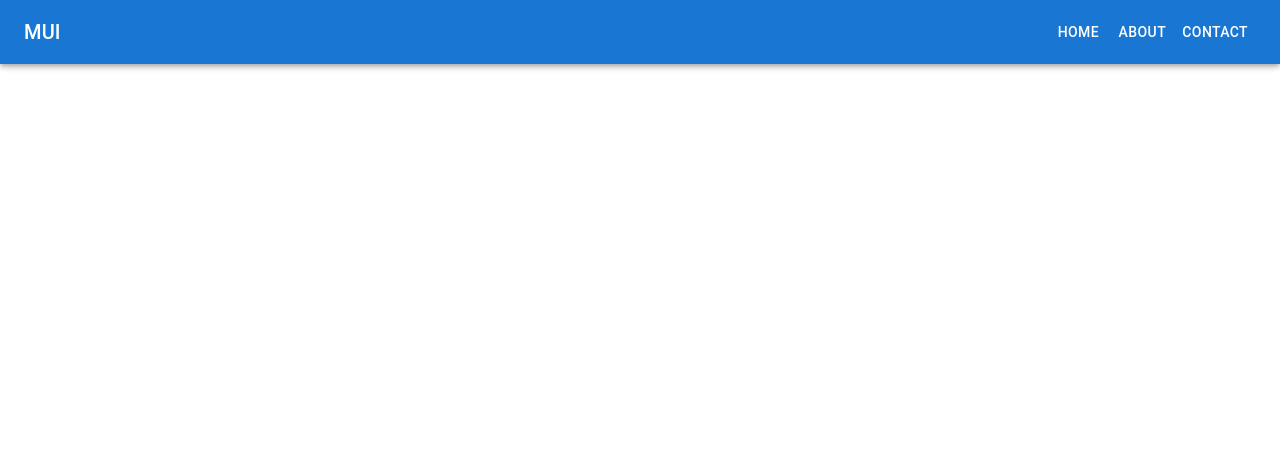
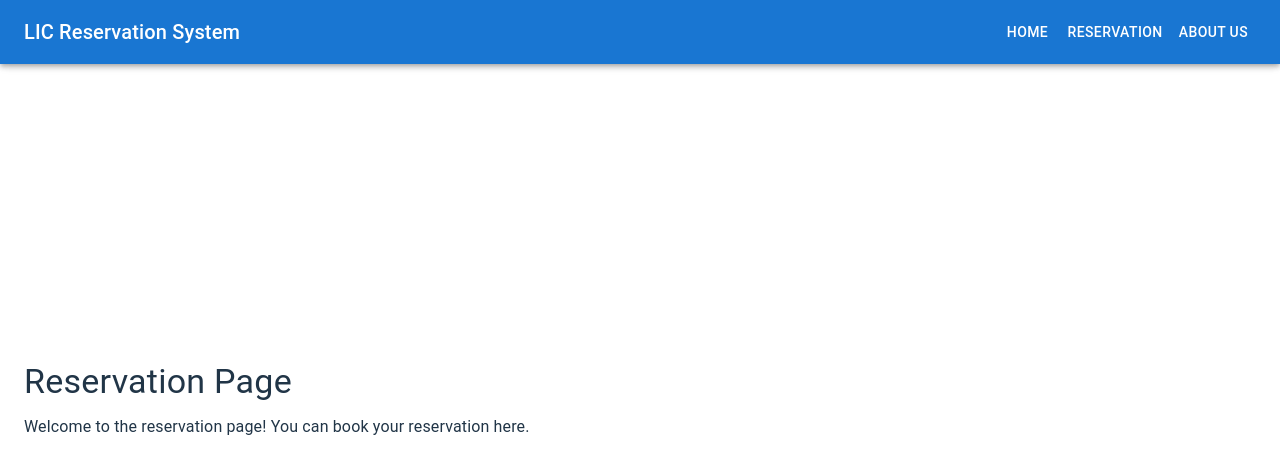
Before and after one commit to RonanJakeCPaquera/LICReservationSystem_FrontEnd, a React (Vite) app in the folder LICReservationSystem_FrontEnd/: page /reservation in a window 1280 px wide. Shown: the top 474 px of the page. Built offline with nearby package versions, Linux system fonts and the light colour scheme.

Commit message:
Add CustomAppBar component in components folder with JSX

```diff
--- a/LICReservationSystem_FrontEnd/src/App.jsx
+++ b/LICReservationSystem_FrontEnd/src/App.jsx
@@ -1,21 +1,21 @@
-// App.jsx
-
+// src/App.jsx
 import React from 'react';
+import { BrowserRouter as Router, Routes, Route, Link } from 'react-router-dom';
 import Box from '@mui/material/Box';
-import CssBaseline from '@mui/material/CssBaseline';
-import Toolbar from '@mui/material/Toolbar';
-import Typography from '@mui/material/Typography';
 import CustomAppBar from './components/AppBar';
+import Reservation from './components/Reservation'; // Import the Reservation component
 
 function App() {
   return (
-    <Box sx={{ display: 'flex' }}>
-      <CssBaseline />
-      <CustomAppBar />
-      <Box component="main" sx={{ p: 3 }}>
-        <Toolbar />
+    <Router>
+      <Box>
+        <CustomAppBar />
+        <Routes>
+          <Route path="/reservation" element={<Reservation />} />
+          {/* Add other routes here */}
+        </Routes>
       </Box>
-    </Box>
+    </Router>
   );
 }
 
--- a/LICReservationSystem_FrontEnd/src/components/AppBar.jsx
+++ b/LICReservationSystem_FrontEnd/src/components/AppBar.jsx
@@ -1,4 +1,4 @@
-// AppBar.jsx
+// src/components/AppBar.jsx
 
 import React from 'react';
 import AppBar from '@mui/material/AppBar';
@@ -6,21 +6,24 @@ import Box from '@mui/material/Box';
 import Toolbar from '@mui/material/Toolbar';
 import Typography from '@mui/material/Typography';
 import Button from '@mui/material/Button';
+import { Link } from 'react-router-dom';
 
-const navItems = ['Home', 'About', 'Contact'];
+const navItems = ['Home', 'Reservation', 'About Us'];
 
-function CustomAppBar() {
+function AppBarComponent() {
   return (
     <Box sx={{ display: 'flex' }}>
       <AppBar component="nav">
         <Toolbar>
           <Typography variant="h6" component="div" sx={{ flexGrow: 1 }}>
-            MUI
+            LIC Reservation System
           </Typography>
           <Box>
             {navItems.map((item) => (
               <Button key={item} sx={{ color: '#fff' }}>
-                {item}
+                <Link to={`/${item === 'Home' ? '' : item}`} style={{ textDecoration: 'none', color: 'white' }}>
+                  {item}
+                </Link>
               </Button>
             ))}
           </Box>
@@ -30,4 +33,4 @@ function CustomAppBar() {
   );
 }
 
-export default CustomAppBar;
+export default AppBarComponent;
--- /dev/null
+++ b/LICReservationSystem_FrontEnd/src/components/Reservation.jsx
@@ -0,0 +1,20 @@
+// src/components/Reservation.jsx
+
+import React from 'react';
+import Box from '@mui/material/Box';
+import Typography from '@mui/material/Typography';
+
+function ReservationPage() {
+  return (
+    <Box sx={{ padding: 3 }}>
+      <Typography variant="h4" gutterBottom>
+        Reservation Page
+      </Typography>
+      <Typography>
+        Welcome to the reservation page! You can book your reservation here.
+      </Typography>
+    </Box>
+  );
+}
+
+export default ReservationPage;
```
